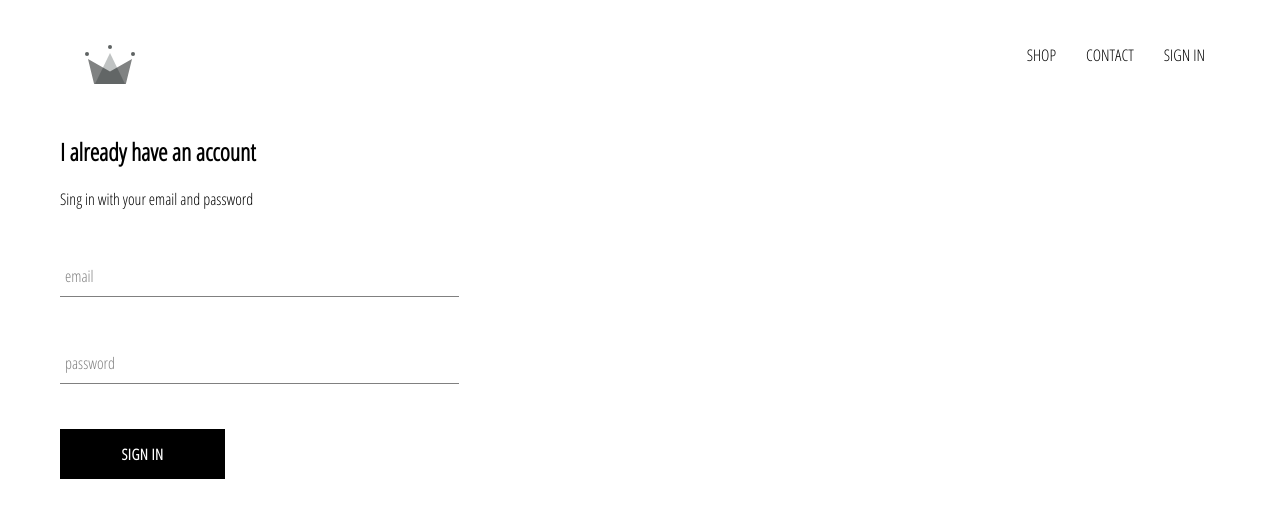
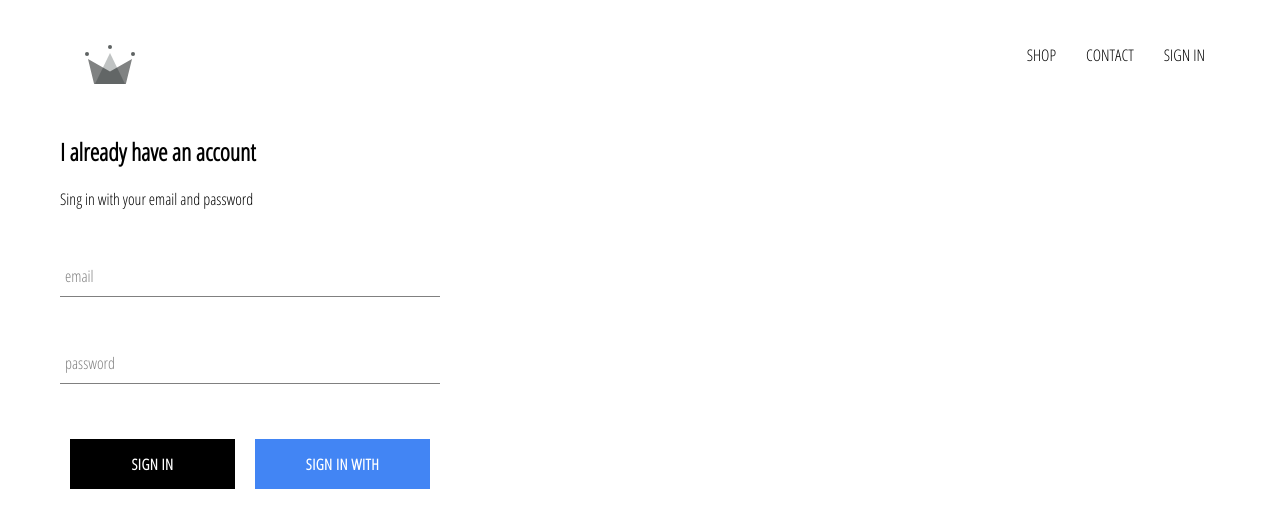
Before and after one commit to PetrovIlyuha/crwn-clothing, a React (Create React App) app: page /signin in a window 1280 px wide. Shown: the top 528 px of the page. Built offline with nearby package versions, Linux system fonts and the light colour scheme; no server answers.

Commit message:
integrated firebase into application, created sign in page with sign in component and sign in with google component

```diff
--- a/package.json
+++ b/package.json
@@ -3,6 +3,7 @@
   "version": "0.1.0",
   "private": true,
   "dependencies": {
+    "firebase": "^7.0.0",
     "node-sass": "^4.12.0",
     "react": "^16.9.0",
     "react-dom": "^16.9.0",
--- a/src/App.css
+++ b/src/App.css
@@ -7,3 +7,7 @@
   text-decoration: none;
   color: #000;
 }
+
+* {
+  box-sizing: border-box;
+}
--- a/src/App.js
+++ b/src/App.js
@@ -7,11 +7,34 @@
 import ShopPage from './pages/shop/shop.component';
 import Header from './components/header/header.component';
 import SingInAndSignUpPage from './pages/sing-in-and-sign-up/sing-in-and-sign-up.component';
+import { auth } from './firebase/firebase.utils';
 
-function App() {
+class App extends React.Component {
+  constructor() {
+    super();
+      this.state = {
+        currentUser: null
+      }
+    }
+
+  unsubscribeFromAuth = null;
+
+  componentDidMount() {
+    this.unsubscribeFromAuth = auth.onAuthStateChanged(user => {
+      this.setState({ currentUser: user });
+      console.log(user);
+    })
+  }
+
+  componentWillUnmount() {
+    this.unsubscribeFromAuth();
+  }
+
+
+  render() {
     return (
       <div>
-      <Header/>
+        <Header currentUser={this.state.currentUser}/>
         <Switch>
           <Route exact path='/' component={Homepage}/>
           <Route path='/shop' component={ShopPage}/>
@@ -21,4 +44,6 @@
     );
   }
 
+}
+
 export default App;
--- a/src/components/custom-button/custom-button.component.jsx
+++ b/src/components/custom-button/custom-button.component.jsx
@@ -2,8 +2,11 @@
 
 import './custom-button.styles.scss';
 
-const CustomButton = ({ children, ...otherProps }) => (
-  <button className="custom-button" {...otherProps}>
+const CustomButton = ({ children, isGoogleSignIn, ...otherProps }) => (
+  <button
+    className={`${isGoogleSignIn ? 'google-sign-in' : ''} custom-button`}
+    {...otherProps}
+  >
     {children}
   </button>
 )
--- a/src/components/custom-button/custom-button.styles.scss
+++ b/src/components/custom-button/custom-button.styles.scss
@@ -13,10 +13,21 @@
   font-weight: bolder;
   border: none;
   cursor: pointer;
+  margin: 10px;
 
   &:hover {
     background-color: white;
     color: black;
     border: 1px solid black;
   }
+
+  &.google-sign-in {
+    background-color: #4285f4;
+    color: #fff;
+
+    &:hover {
+      background-color: #357ae8;
+      border: none;
+    }
+  }
 }
--- a/src/components/header/header.component.jsx
+++ b/src/components/header/header.component.jsx
@@ -1,10 +1,13 @@
 import React from 'react';
 import { Link } from 'react-router-dom';
+
+import { auth } from '../../firebase/firebase.utils';
+
 import { ReactComponent as Logo } from '../../assets/crown.svg';
 
 import './header.styles.scss';
 
-const Header = () => (
+const Header = ({ currentUser }) => (
   <div className="header">
     <Link className="logo-container" to="/">
       <Logo className="logo"/>
@@ -16,9 +19,13 @@
       <Link className="option" to="/shop">
         CONTACT
       </Link>
-      <Link className="option" to="/signin">
-        SIGN IN
-      </Link>
+      {currentUser ?
+        (<div className="option" onClick={() => auth.signOut()}>SIGN OUT</div>)
+        : (
+        <Link className="option" to='/signin'>
+          SIGN IN
+        </Link>
+      )}
     </div>
   </div>
 )
--- a/src/components/header/header.styles.scss
+++ b/src/components/header/header.styles.scss
@@ -20,6 +20,7 @@
 
     .option {
       padding: 10px 15px;
+      cursor: pointer;
     }
   }
 }
--- a/src/components/menu-item/menu-item.component.jsx
+++ b/src/components/menu-item/menu-item.component.jsx
@@ -13,7 +13,7 @@
     />
     <div className="content">
       <h1 className="title">{title.toUpperCase()}</h1>
-      <soan className="subtitle">SHOW NOW</soan>
+      <span className="subtitle">SHOW NOW</span>
     </div>
   </div>
 )
--- a/src/components/sign-in/sign-in.component.jsx
+++ b/src/components/sign-in/sign-in.component.jsx
@@ -2,6 +2,8 @@
 
 import FormInput from '../form-input/form-input.component';
 import CustomButton from '../custom-button/custom-button.component';
+
+import { signInWithGoogle } from '../../firebase/firebase.utils'
 
 import './sign-in.styles.scss';
 
@@ -50,7 +52,12 @@
             value={this.state.password}
             required
           />
-          <CustomButton type="submit">Sign In</CustomButton>
+          <div className="buttons">
+            <CustomButton type="submit">Sign In</CustomButton>
+            <CustomButton onClick={signInWithGoogle} isGoogleSignIn>
+              {''}  Sign In With Google {''}
+            </CustomButton>
+          </div>
         </form>
       </div>
     )
--- a/src/components/sign-in/sign-in.styles.scss
+++ b/src/components/sign-in/sign-in.styles.scss
@@ -1,9 +1,14 @@
 .sign-in {
-  width: 30vw;
+  width: 380px;
   display: flex;
   flex-direction: column;
 
   .title {
     margin: 10px 0;
   }
+
+  .buttons {
+    display: flex;
+    justify-content: space-between;
+  }
 }
--- /dev/null
+++ b/src/firebase/firebase.utils.js
@@ -0,0 +1,25 @@
+import firebase from 'firebase/app';
+import 'firebase/firestore';
+import 'firebase/auth';
+
+const config = {
+  apiKey: "AIzaSyA_4BBJLnILn6fKHTdYQlfvFgiBqaCtVV4",
+  authDomain: "crwn-db-a2024.firebaseapp.com",
+  databaseURL: "https://crwn-db-a2024.firebaseio.com",
+  projectId: "crwn-db-a2024",
+  storageBucket: "",
+  messagingSenderId: "204295976616",
+  appId: "1:204295976616:web:6e7c36eec55d1736dfb49d",
+  measurementId: "G-Q5BM9GJLND"
+};
+
+firebase.initializeApp(config);
+
+export const auth = firebase.auth();
+export const firestore = firebase.firestore();
+
+const provider = new firebase.auth.GoogleAuthProvider();
+provider.setCustomParameters({ prompt: 'select_account' });
+export const signInWithGoogle = () => auth.signInWithPopup(provider);
+
+export default firebase;
```
Also changed, not shown: 1 other file (tests, documents, lock files or other folders). Lines whose indentation alone changed are shown as unchanged.
